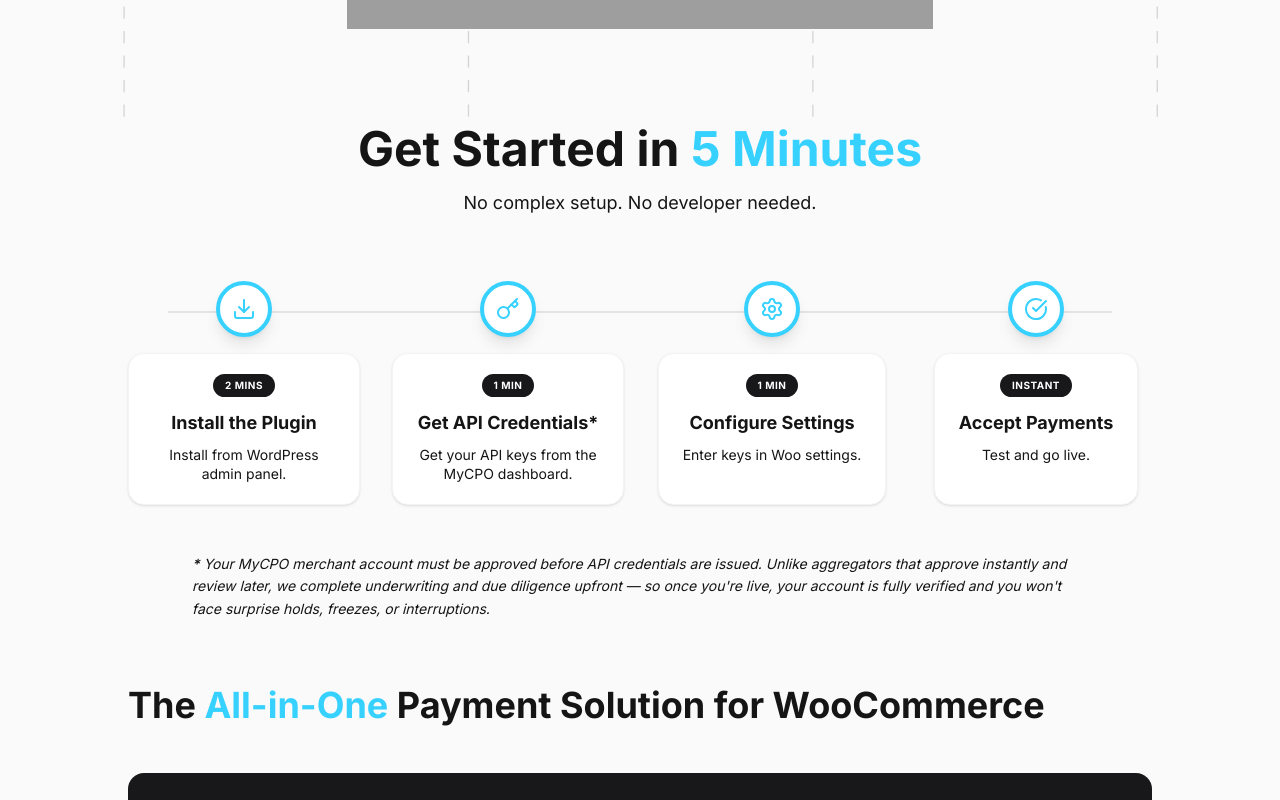
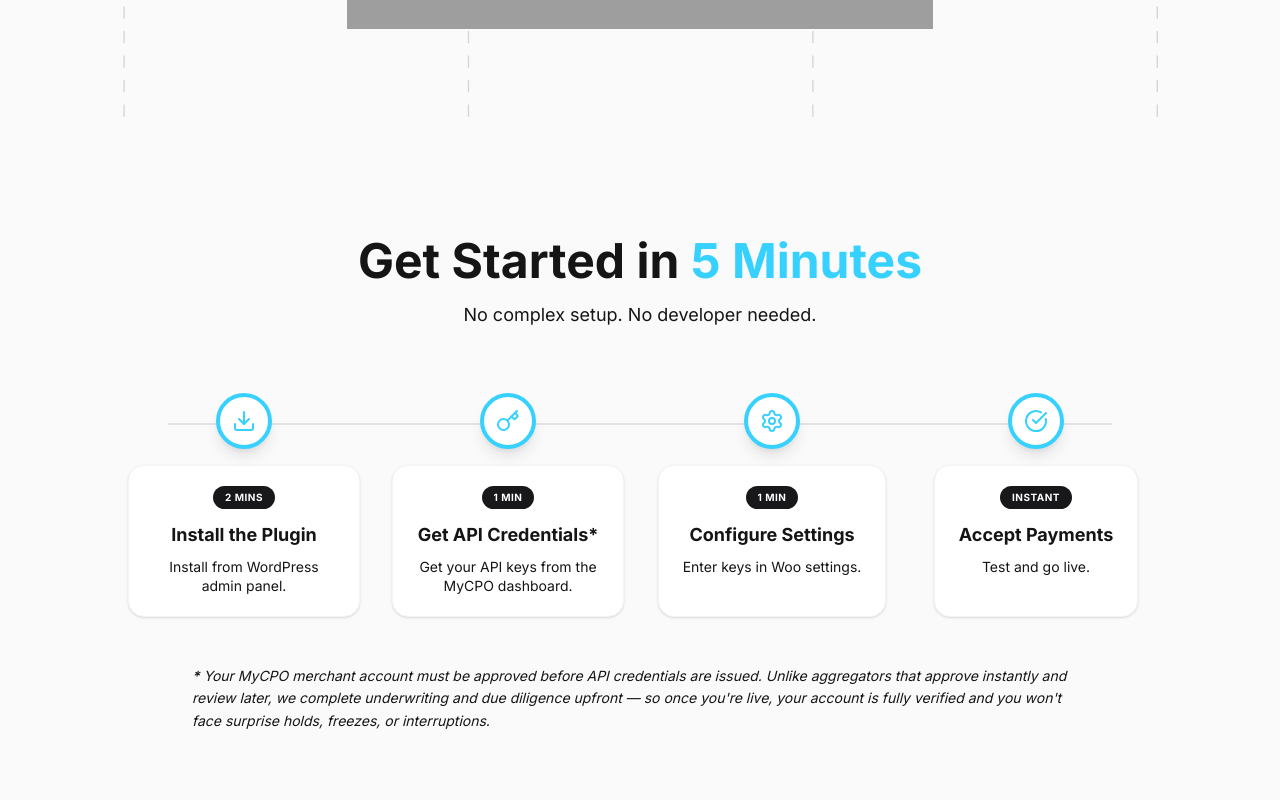
Before and after one commit to Shubham1997x/mycpo, a Next.js app: page / in a window 1280 px wide. Shown: the part 900-1700 px from the top of the page. Built offline with nearby package versions, Linux system fonts and the light colour scheme; grey boxes are pictures that could not be loaded.

Commit message:
fix: correct class attribute in GettingStartedSection for proper styling application

```diff
--- a/app/components/GettingStartedSection.tsx
+++ b/app/components/GettingStartedSection.tsx
@@ -32,7 +32,7 @@ export default function GettingStartedSection() {
   ];
 
   return (
-    <section id="get-started" className="relative w-full max-w-7xl mx-auto px-4 sm:px-6 lg:px-12 py-16 sm:py-20 lg:py-28" className="bg-zinc-50">
+    <section id="get-started" className="relative w-full max-w-7xl mx-auto px-4 sm:px-6 lg:px-12 py-16 sm:py-20 lg:py-28 bg-zinc-50">
       <div className="relative w-full">
         <motion.div
           className="text-center mb-16"
```
